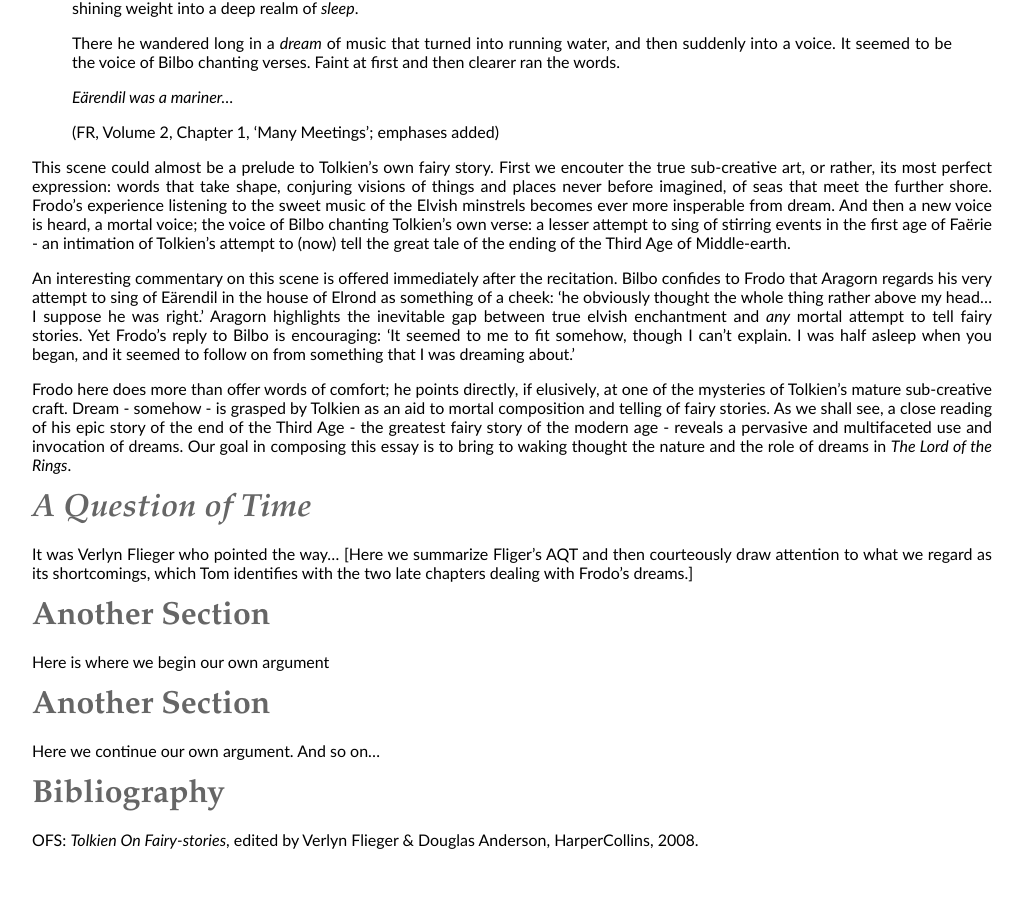
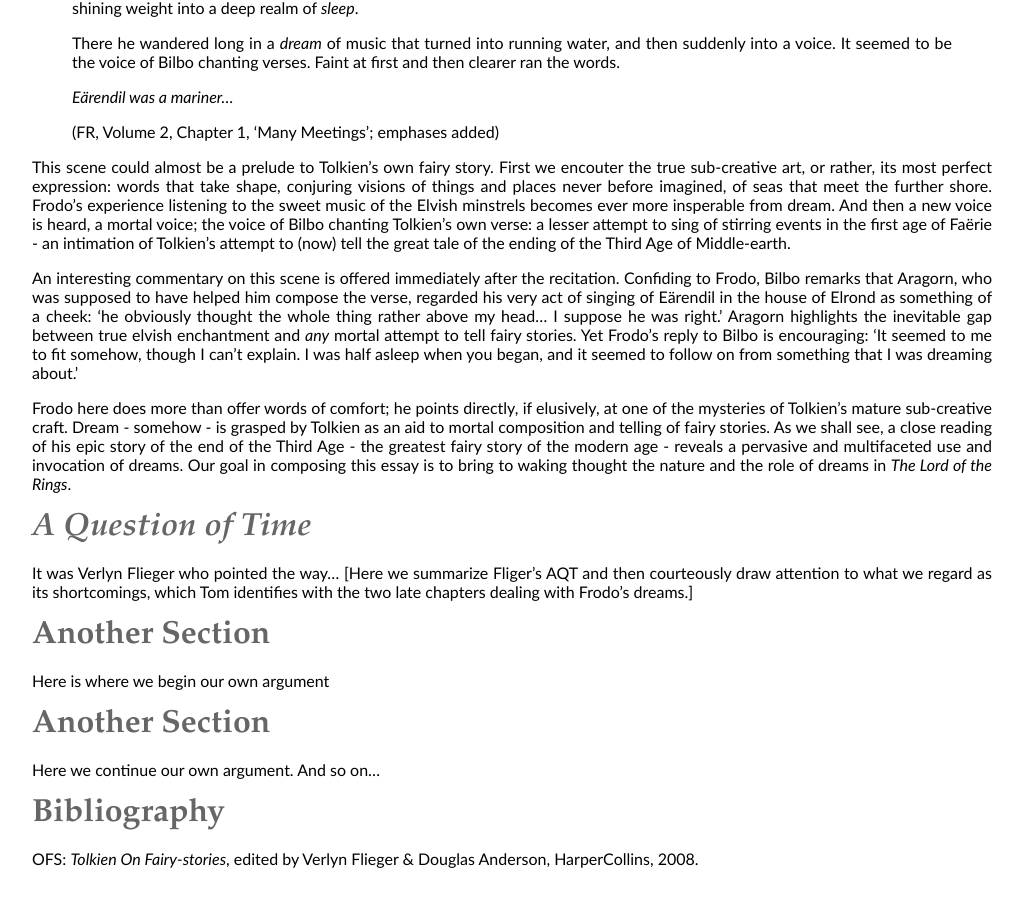
Before and after one commit to uoou/AWildernessOfDragons, a Jekyll site: the page built from essay.md, in a window 1280 px wide and 900 px high, scrolled down 1007 px. Shown: the whole window, without its empty margins (0-1024 px from the left). Built offline with Jekyll 4.4.1, drawn with Linux system fonts in a browser that asks for light colours; Markdown is read by kramdown in place of the engine named in the settings.

Commit message:
Update essay.md

```diff
--- a/essay.md
+++ b/essay.md
@@ -27,7 +27,7 @@ A level of abstraction, not to mention self-reflexicity, pervades these thoughts
 
 This scene could almost be a prelude to Tolkien's own fairy story. First we encouter the true sub-creative art, or rather, its most perfect expression: words that take shape, conjuring visions of things and places never before imagined, of seas that meet the further shore. Frodo's experience listening to the sweet music of the Elvish minstrels becomes ever more insperable from dream. And then a new voice is heard, a mortal voice; the voice of Bilbo chanting Tolkien's own verse: a lesser attempt to sing of stirring events in the first age of Faërie - an intimation of Tolkien's attempt to (now) tell the great tale of the ending of the Third Age of Middle-earth.
 
-An interesting commentary on this scene is offered immediately after the recitation. Bilbo confides to Frodo that Aragorn regards his very attempt to sing of Eärendil in the house of Elrond as something of a cheek: 'he obviously thought the whole thing rather above my head... I suppose he was right.' Aragorn highlights the inevitable gap between true elvish enchantment and *any* mortal attempt to tell fairy stories. Yet Frodo's reply to Bilbo is encouraging: 'It seemed to me to fit somehow, though I can't explain. I was half asleep when you began, and it seemed to follow on from something that I was dreaming about.'
+An interesting commentary on this scene is offered immediately after the recitation. Confiding to Frodo, Bilbo remarks that Aragorn, who was supposed to have helped him compose the verse, regarded his very act of singing of Eärendil in the house of Elrond as something of a cheek: 'he obviously thought the whole thing rather above my head... I suppose he was right.' Aragorn highlights the inevitable gap between true elvish enchantment and *any* mortal attempt to tell fairy stories. Yet Frodo's reply to Bilbo is encouraging: 'It seemed to me to fit somehow, though I can't explain. I was half asleep when you began, and it seemed to follow on from something that I was dreaming about.'
 
 Frodo here does more than offer words of comfort; he points directly, if elusively, at one of the mysteries of Tolkien's mature sub-creative craft. Dream - somehow - is grasped by Tolkien as an aid to mortal composition and telling of fairy stories. As we shall see, a close reading of his epic story of the end of the Third Age  - the greatest fairy story of the modern age - reveals a pervasive and multifaceted use and invocation of dreams. Our goal in composing this essay is to bring to waking thought the nature and the role of dreams in *The Lord of the Rings*.
 
```
